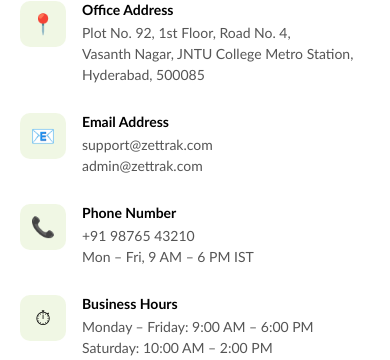
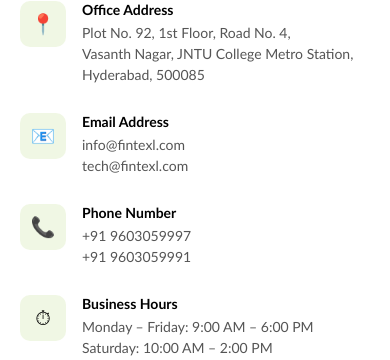
Before and after one commit to FINTEXLPROJECTS/Zettrack_updated, a Django app: page /contact/ in a window 390 px wide. Shown: the part 462-822 px from the top of the page. Run offline with Django 5.2, Linux system fonts and the light colour scheme.

Commit message:
Update phone numbers in contact page
Co-Authored-By: Claude Sonnet 4.6 <noreply@anthropic.com>

```diff
--- a/zettrak_frontend/templates/contact.html
+++ b/zettrak_frontend/templates/contact.html
@@ -103,7 +103,7 @@
             <div class="contact-info-icon">&#128231;</div>
             <div>
               <h4>Email Address</h4>
-              <p>support@zettrak.com<br>admin@zettrak.com</p>
+              <p>info@fintexl.com<br>tech@fintexl.com</p>
             </div>
           </div>
 
@@ -111,7 +111,7 @@
             <div class="contact-info-icon">&#128222;</div>
             <div>
               <h4>Phone Number</h4>
-              <p>+91 98765 43210<br>Mon – Fri, 9 AM – 6 PM IST</p>
+              <p>+91 9603059997<br>+91 9603059991</p>
             </div>
           </div>
 
```
